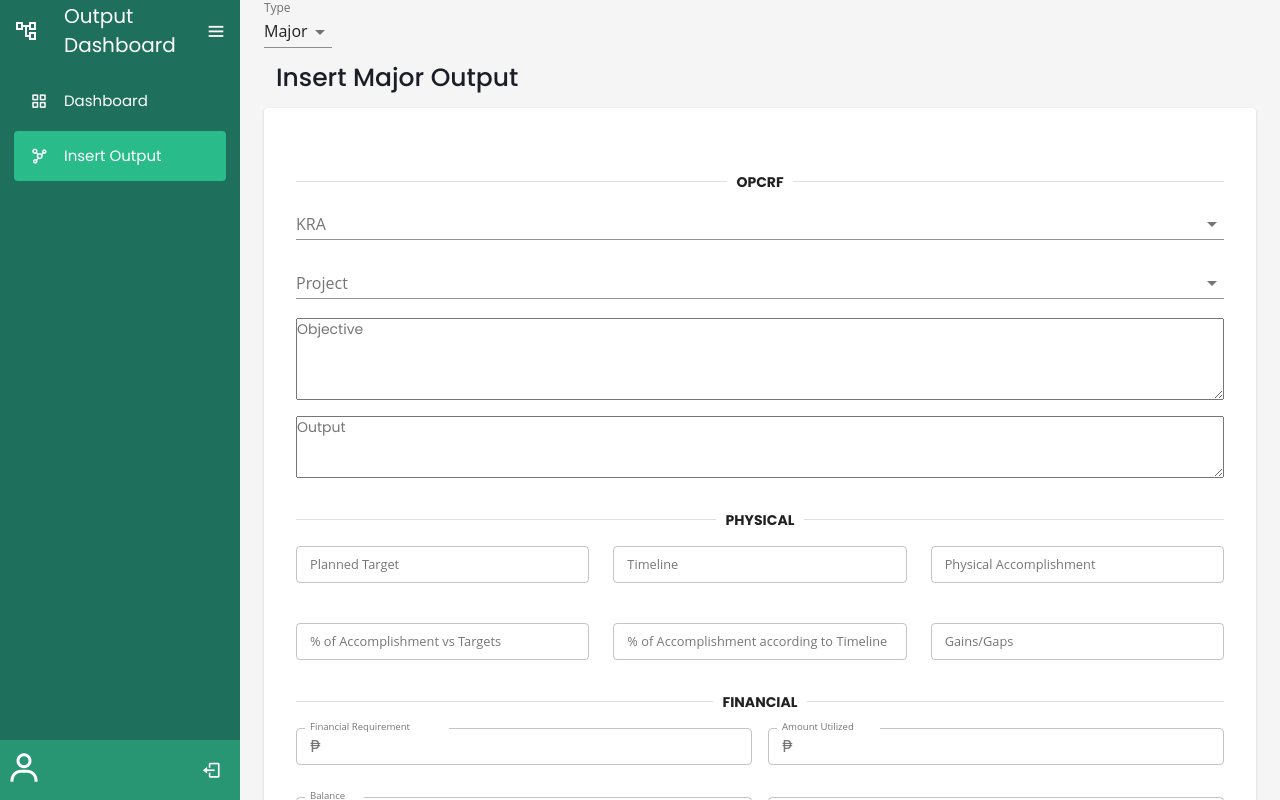
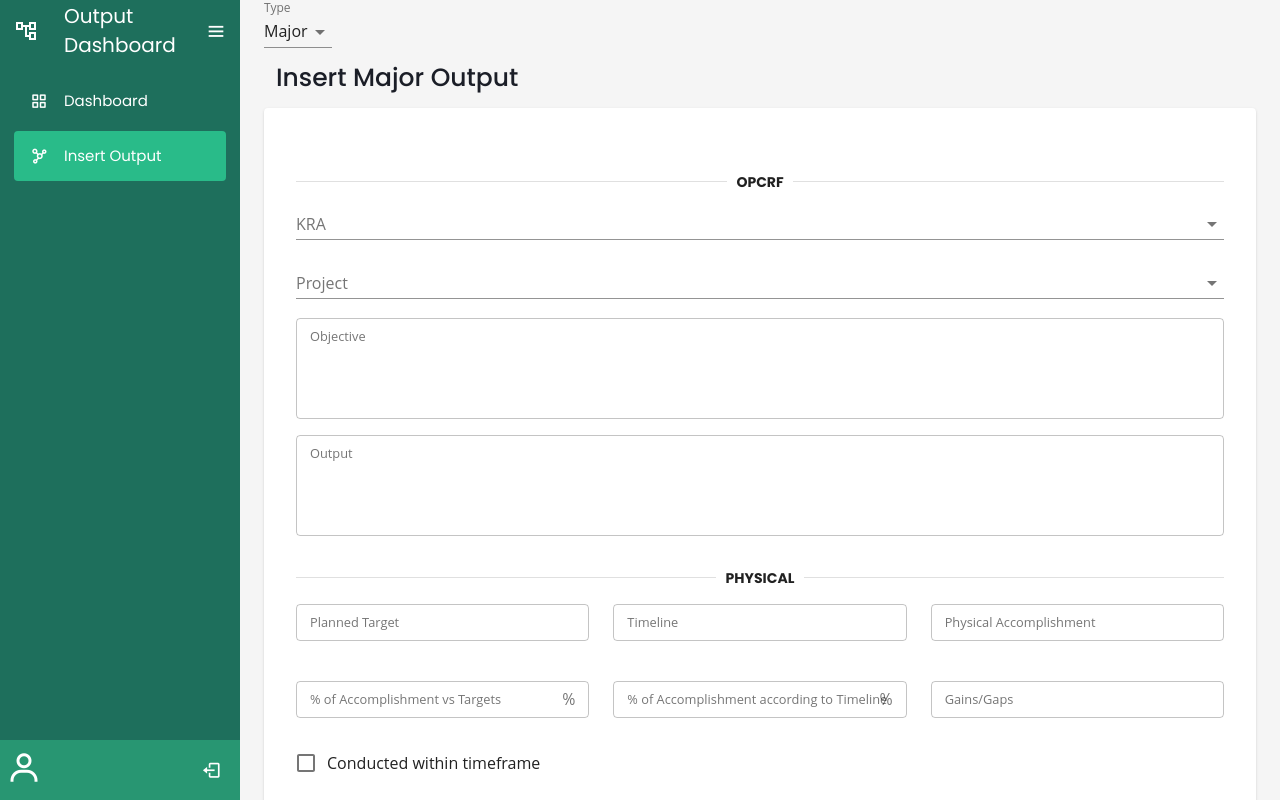
Before and after one commit to jessicaburgos2022/deped-dashboard, a React (Create React App) app in the folder app/: page /output in a window 1280 px wide. Built offline with nearby package versions, Linux system fonts and the light colour scheme; sample sign-in values are in the browser's storage.

Commit message:
Major and login update

```diff
--- a/app/src/screens/Login/_components/LoginForm.js
+++ b/app/src/screens/Login/_components/LoginForm.js
@@ -6,6 +6,7 @@ import { login } from "../../../actions/userActions";
 import {useHistory} from "react-router-dom";
 import "../../../styles/global.css";
 import FormInputErrorLabel from "../../../components/FormInputErrorLabel";
+import Swal from "sweetalert2";
 const LoginForm = () => {
   const dispatch = useDispatch();
   const history = useHistory();
@@ -14,9 +15,17 @@ const LoginForm = () => {
     const { Username, Password } = data;
     dispatch(login(cb, Username, Password));
     function cb(data) {
-      if (data) {
+      if (data && data.res && data.res.result && data.res.result === "Success") {
         localStorage.setItem("token", data.token);
         history.push("/dashboard");
+      }
+      else
+      {
+        Swal.fire(
+          data.res.result,
+          data.res.message,
+          data.res.result === "Success" ? "success" : "error"
+        );
       }
     }
   };
--- a/app/src/screens/Login/index.js
+++ b/app/src/screens/Login/index.js
@@ -9,7 +9,7 @@ import "./_css/login.css";
 export default () => {
   const history = useHistory();
   if (localStorage.getItem("token")) {
-    history.push("/interfaces");
+    history.push("/dashboard");
   }
   return (
     <div className="contents">
--- a/app/src/screens/Output/_components/MajorOutput/index.js
+++ b/app/src/screens/Output/_components/MajorOutput/index.js
@@ -1,7 +1,9 @@
 import {
   Button,
+  Checkbox,
   Container,
   FormControl,
+  FormControlLabel,
   FormGroup,
   FormHelperText,
   InputAdornment,
@@ -144,14 +146,15 @@ export default () => {
                 required: { value: true, message: "This field is required" },
               }}
               as={
-                <TextareaAutosize
+                <TextField
+                  multiline
+                  rows={4}
+                  maxRows={4}
                   className="output-margin"
-                  rows={4}
                   placeholder="Objective"
                   label="Objective"
                   variant="outlined"
                   size="small"
-                  fullWidth
                   error={errors.objective != null}
                   helperText={errors.objective ? errors.objective.message : ""}
                 />
@@ -165,9 +168,11 @@ export default () => {
                 required: { value: true, message: "This field is required" },
               }}
               as={
-                <TextareaAutosize
+                <TextField
+                  multiline
                   className="output-margin"
-                  rows={3}
+                  rows={4}
+                  maxRows={4}
                   placeholder="Output"
                   label="Output"
                   variant="outlined"
@@ -288,6 +293,11 @@ export default () => {
                           ? errors.accomplishment1.message
                           : ""
                       }
+                      InputProps={{
+                        endAdornment: (
+                          <InputAdornment position="end">%</InputAdornment>
+                        ),
+                      }}
                     />
                   }
                 />
@@ -312,6 +322,11 @@ export default () => {
                           ? errors.accomplishment2.message
                           : ""
                       }
+                      InputProps={{
+                        endAdornment: (
+                          <InputAdornment position="end">%</InputAdornment>
+                        ),
+                      }}
                     />
                   }
                 />
@@ -334,6 +349,25 @@ export default () => {
                       helperText={errors.gaingap ? errors.gaingap.message : ""}
                     />
                   }
+                />
+              </Grid>
+
+              <Grid item xs={4}>
+                <FormControlLabel
+                  control={
+                    <Controller
+                      name="withinTimeframe"
+                      control={control}
+                      render={(props) => (
+                        <Checkbox
+                          {...props}
+                          checked={props.value}
+                          onChange={(e) => props.onChange(e.target.checked)}
+                        />
+                      )}
+                    />
+                  }
+                  label="Conducted within timeframe"
                 />
               </Grid>
             </Grid>
@@ -453,12 +487,16 @@ export default () => {
                           ? errors.utilizationrate.message
                           : ""
                       }
+                      InputProps={{
+                        endAdornment: (
+                          <InputAdornment position="end">%</InputAdornment>
+                        ),
+                      }}
                     />
                   }
                 />
               </Grid>
               <Grid item xs={4}>
-                {/* <FormControl variant="standard"> */}
                 <InputLabel >
                   Funding Source
                 </InputLabel>
@@ -577,9 +615,11 @@ export default () => {
               name="opsissue"
               rules={{}}
               as={
-                <TextareaAutosize
+                <TextField
+                  multiline
+                  rows={4}
+                  maxRows={4}
                   className="output-margin"
-                  rows={3}
                   placeholder="Operational Issue"
                   variant="outlined"
                   size="small"
```
Also changed, not shown: 1 other file (tests, documents, lock files or other folders). Lines whose indentation alone changed are shown as unchanged.
